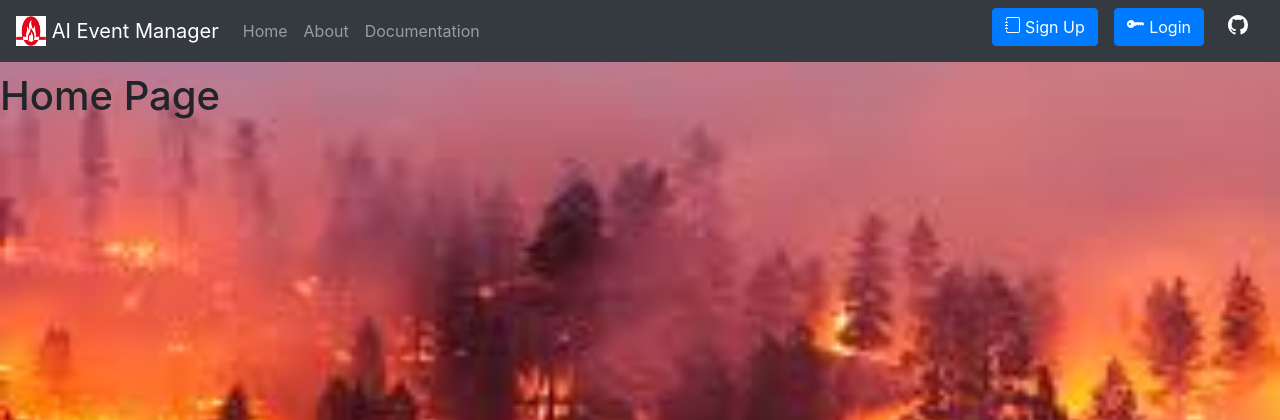
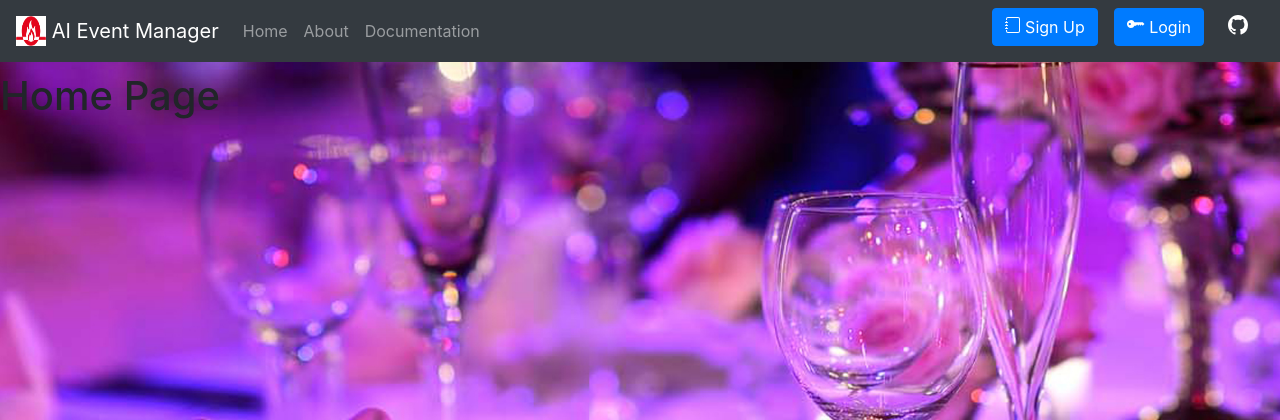
Before and after one commit to apoorvjha/Event-Recommendation-Engine, a Flask app: page / in a window 1280 px wide. Shown: the top 420 px of the page. Run offline with Flask 3, Linux system fonts and the light colour scheme; some libraries are stand-ins or nearby versions.

Commit message:
Updated the background image

```diff
--- a/source/static/css/index.css
+++ b/source/static/css/index.css
@@ -5,7 +5,7 @@ body{
     background-repeat: no-repeat;
     background-size: cover;
     */
-    background: url('../icons/background.jfif') no-repeat center center fixed;
+    background: url('../icons/background.jpg') no-repeat center center fixed;
     -webkit-background-size: cover;
     -moz-background-size: cover;
     -o-background-size: cover;
```
Also changed, not shown: source/static/icons/background.jfif, source/static/icons/background.jpg (added).
